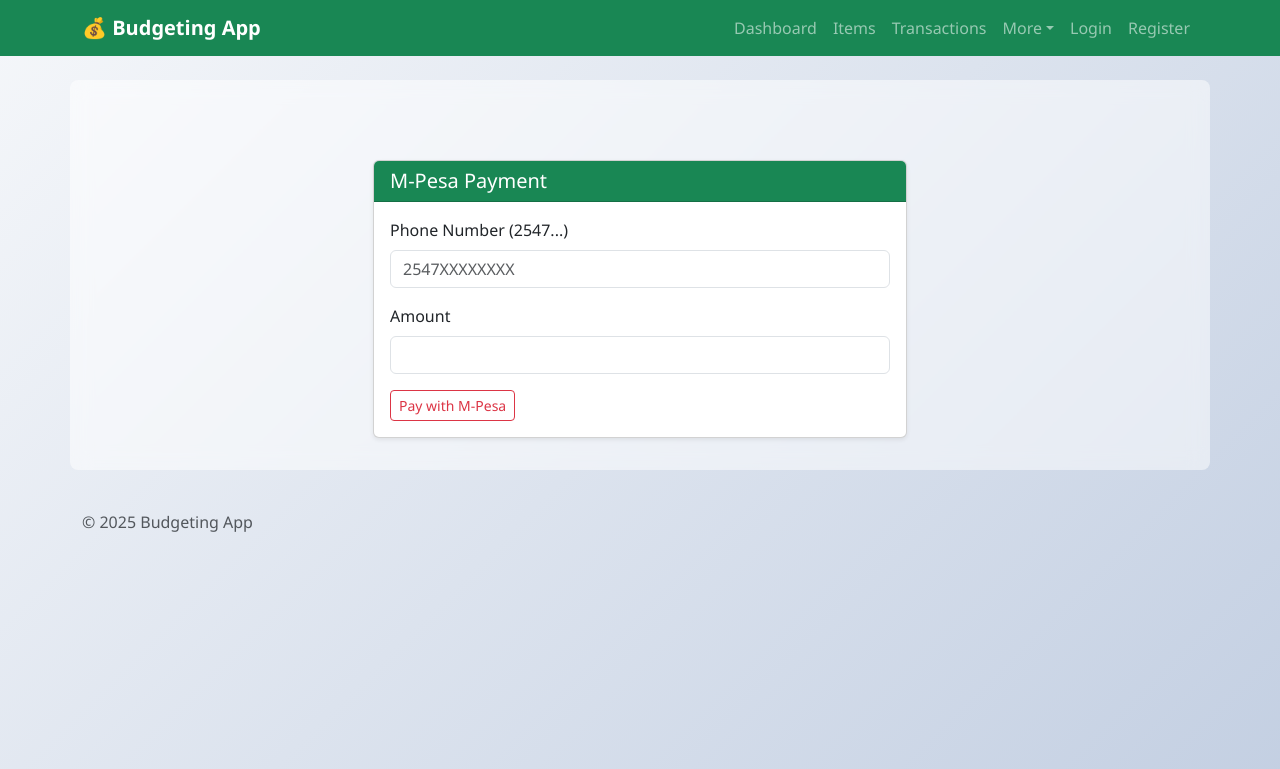
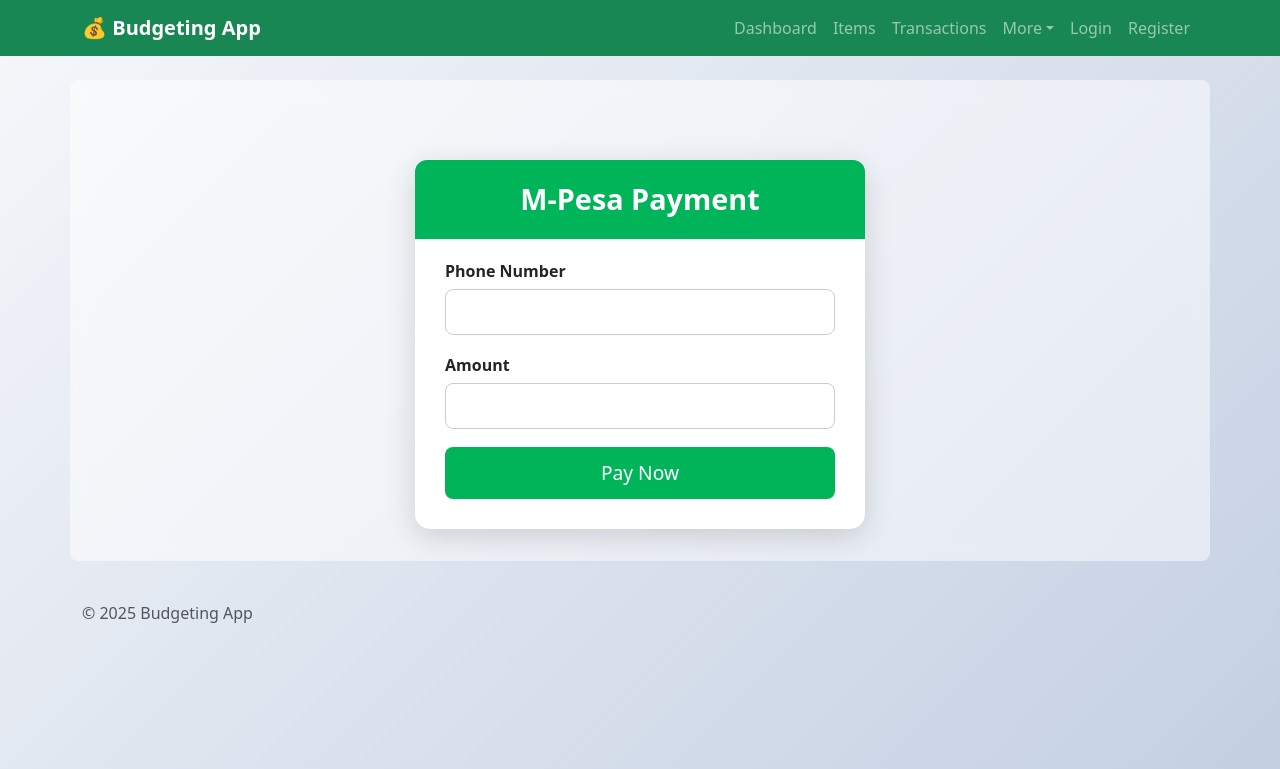
Before and after one commit to AlukweClaid/Budgeting-Application, a Django app: page /BudgetingApp/payments/ in a window 1280 px wide. Shown: the top 769 px of the page. Run offline with Django 5.2, Linux system fonts and the light colour scheme.

Commit message:
other touches

```diff
--- a/BudgetingApp/forms.py
+++ b/BudgetingApp/forms.py
@@ -131,3 +131,10 @@ class PaymentForm(forms.Form):
         super().__init__(*args, **kwargs)
         if user is not None:
             self.fields['budget_item'].queryset = BudgetItem.objects.filter(owner=user)
+
+# M-PESA PAYMENT FORM
+from django import forms
+
+class PaymentForm(forms.Form):
+    phone_number = forms.CharField(max_length=12, label="Phone Number")
+    amount = forms.IntegerField(label="Amount")
--- a/BudgetingApp/templates/BudgetingApp/base.html
+++ b/BudgetingApp/templates/BudgetingApp/base.html
@@ -176,7 +176,7 @@
       <div class="container">&copy; {% now "Y" %} Budgeting App</div>
     </footer>
 
-    <script
+    <script defer
       src="https://cdn.jsdelivr.net/npm/bootstrap@5.3.2/dist/js/bootstrap.bundle.min.js"
       crossorigin="anonymous"
     ></script>
--- a/BudgetingApp/templates/BudgetingApp/payment_form.html
+++ b/BudgetingApp/templates/BudgetingApp/payment_form.html
@@ -1,22 +1,111 @@
 {% extends 'BudgetingApp/base.html' %}
 {% block content %}
-<div class="container mt-5 col-md-6">
-  <div class="card shadow-sm">
-    <div class="card-header bg-success text-white"><h5 class="mb-0">M-Pesa Payment</h5></div>
-    <div class="card-body">
-      <form method="post">
-        {% csrf_token %}
-        <div class="mb-3">
-          <label class="form-label">Phone Number (2547...)</label>
-          <input name="phone" type="text" class="form-control" placeholder="2547XXXXXXXX" required value="{{ phone|default:'' }}">
+{% load static %}
+<!DOCTYPE html>
+<html>
+<head>
+    <title>M-Pesa Payment</title>
+    <link rel="stylesheet" href="https://cdn.jsdelivr.net/npm/bootstrap@5.3.0/dist/css/bootstrap.min.css">
+
+   <style>
+    /* Card container */
+    .mpesa-card {
+        max-width: 450px;
+        margin: 0 auto;
+        border-radius: 15px;
+        padding: 30px;
+        background: white;
+        box-shadow: 0 8px 30px rgba(0, 0, 0, 0.15);
+    }
+
+    /* Header bar */
+    .mpesa-header {
+        background: #00b45a;
+        padding: 22px;
+        border-radius: 12px 12px 0 0;
+        text-align: center;
+        color: white;
+        margin: -30px -30px 20px -30px;
+    }
+
+    .mpesa-header h3 {
+        margin: 0;
+        font-weight: 700;
+        font-size: 1.8rem;
+    }
+
+    /* Make labels appear above inputs */
+    .form-label {
+        display: block;
+        font-weight: 600;
+        margin-bottom: 6px;
+        font-size: 1rem;
+    }
+
+    /* Style the form fields */
+    .mpesa-card input {
+        width: 100%;
+        padding: 10px 12px;
+        border-radius: 8px;
+        border: 1px solid #ccc;
+        font-size: 1rem;
+        margin-bottom: 18px;
+        transition: 0.2s;
+    }
+
+    .mpesa-card input:focus {
+        border-color: #00b45a;
+        box-shadow: 0 0 4px rgba(0, 180, 90, 0.4);
+        outline: none;
+    }
+
+    /* Button styling */
+    .mpesa-btn {
+        width: 100%;
+        background: #00b45a;
+        color: white;
+        border: none;
+        padding: 12px;
+        font-size: 1.2rem;
+        border-radius: 8px;
+        cursor: pointer;
+        transition: 0.24s;
+    }
+
+    .mpesa-btn:hover {
+        background: #00994c;
+    }
+</style>
+
+</head>
+
+<body>
+
+<div class="container mt-5">
+    <div class="mpesa-card">
+
+        <div class="mpesa-header">
+            <h3>M-Pesa Payment</h3>
         </div>
-        <div class="mb-3">
-          <label class="form-label">Amount</label>
-          <input name="amount" type="number" class="form-control" required value="{{ amount|default:'' }}">
-        </div>
-        <a href="{% url 'index' %}" class="btn btn-sm btn-outline-danger">Pay with M-Pesa</a>
-      </form>
+
+        <form method="POST" action="{% url 'process_payment' %}">
+            {% csrf_token %}
+
+            <label class="form-label">Phone Number</label>
+            {{ form.phone_number }}
+
+            <label class="form-label">Amount</label>
+            {{ form.amount }}
+
+            <button class="mpesa-btn">Pay Now</button>
+        </form>
     </div>
-  </div>
 </div>
+
+
+</body>
+</html>
+
+
+
 {% endblock %}
--- a/BudgetingApp/urls.py
+++ b/BudgetingApp/urls.py
@@ -63,8 +63,12 @@ urlpatterns = [
     path('reports/<int:pk>/', views.FinancialReportDetailView.as_view(), name='financialreport-detail'),
 
     # MPESA Payment routes
-    path('payments/', views.payment, name='payments'),
-    path('mpesa-callback/', views.mpesa_callback, name='mpesa-callback'),
-    path('payment-success/', views.payment_success, name='payment-success'),
-    path('index/', views.index, name='index'),
+
+   # M-PESA PAYMENT URLS
+path('payments/', views.payment_form, name='payments'),
+path('pay/process/', views.process_payment, name='process_payment'),
+path('mpesa-callback/', views.mpesa_callback, name='mpesa-callback'),
+#path('index/', views.index, name='index'),
+
+
 ]
--- a/BudgetingApp/views.py
+++ b/BudgetingApp/views.py
@@ -54,7 +54,7 @@ from .forms import (
 # -----------------------------
 def index(request):
     cl = MpesaClient()
-    phone_number = '0110085152'
+    phone_number = '071XXXXXXX'
     amount = 1
     account_reference = 'reference'
     transaction_desc = 'Description'
@@ -474,75 +474,57 @@ class FinancialReportDetailView(LoginRequiredMixin, DetailView):
 
 
 
-
-def payment(request):
-    """
-    Display payment form and trigger STK push on POST.
-    Uses MPESA credentials from Django settings.
-    """
-    if request.method == "POST":
-        phone = request.POST.get("phone")
-        amount = request.POST.get("amount")
-
-        # basic validation
-        if not phone or not amount:
-            from django.contrib import messages
-            messages.error(request, "Phone and amount are required.")
-            return render(request, "BudgetingApp/payment_form.html", {"phone": phone, "amount": amount})
-
-        try:
-            # get access token
-            token_url = "https://sandbox.safaricom.co.ke/oauth/v1/generate?grant_type=client_credentials"
-            r = requests.get(token_url, auth=(settings.MPESA_CONSUMER_KEY, settings.MPESA_CONSUMER_SECRET), timeout=30)
-            r.raise_for_status()
-            access_token = r.json().get("access_token")
-
-            shortcode = settings.MPESA_EXPRESS_SHORTCODE
-            passkey = settings.MPESA_PASSKEY
-            timestamp = datetime.now().strftime("%Y%m%d%H%M%S")
-            password = base64.b64encode(f"{shortcode}{passkey}{timestamp}".encode()).decode()
-
-            payload = {
-                "BusinessShortCode": shortcode,
-                "Password": password,
-                "Timestamp": timestamp,
-                "TransactionType": "CustomerPayBillOnline",
-                "Amount": int(amount),
-                "PartyA": phone,
-                "PartyB": shortcode,
-                "PhoneNumber": phone,
-                "CallBackURL": request.build_absolute_uri("/BudgetingApp/mpesa-callback/"),
-                "AccountReference": "BudgetingApp",
-                "TransactionDesc": "Budget payment"
-            }
-
-            headers = {"Authorization": f"Bearer {access_token}", "Content-Type": "application/json"}
-            stk_url = "https://sandbox.safaricom.co.ke/mpesa/stkpush/v1/processrequest"
-            resp = requests.post(stk_url, json=payload, headers=headers, timeout=30)
-            resp.raise_for_status()
-            # Pass response to template or messages
-            from django.contrib import messages
-            messages.success(request, "STK Push sent. Check your phone to complete the payment.")
-            return redirect("payment-success")
-        except Exception as e:
-            from django.contrib import messages
-            messages.error(request, f"Error sending STK Push: {e}")
-            return render(request, "BudgetingApp/payment_form.html", {"phone": phone, "amount": amount})
-
-    return render(request, "BudgetingApp/payment_form.html")
+## M-PESA PAYMENT VIEWS
+from django.shortcuts import render, redirect
+from django.http import HttpResponse
+from .forms import PaymentForm
 
 
-def payment_success(request):
-    return render(request, "BudgetingApp/payment_success.html")
+def payment_form(request):
+    form = PaymentForm()
+    return render(request, "BudgetingApp/payment_form.html", {"form": form})
 
+def process_payment(request):
+    if request.method == "POST":
+        form = PaymentForm(request.POST)
+        if form.is_valid():
+            phone_number = form.cleaned_data["phone_number"]
+            amount = form.cleaned_data["amount"]
 
+            cl = MpesaClient()
+            account_reference = "reference"
+            transaction_desc = "Website Payment"
+            callback_url = "https://api.darajambili.com/express-payment"
+
+            response = cl.stk_push(
+                phone_number,
+                amount,
+                account_reference,
+                transaction_desc,
+                callback_url,
+            )
+
+            return render(request, "BudgetingApp/payment_success.html", {"response": response})
+
+    return redirect("payment_form")
+# -----------------------------
+# PAYMENT HISTORY VIEW
+# -----------------------------
+def payment_history(request):
+    payments = Payment.objects.filter(user=request.user).order_by("-created_at")
+    return render(request, "payment_history.html", {"payments": payments})
+
+# -----------------------------
+# M-PESA CALLBACK VIEW
+# -----------------------------
 @csrf_exempt
 def mpesa_callback(request):
-    try:
-        data = json.loads(request.body.decode("utf-8"))
-        # Here you could parse the callback and save to DB or update transaction status
-        print("Mpesa callback received:", data)
-        return JsonResponse({"ResultCode": 0, "ResultDesc": "Callback processed"})
-    except Exception as e:
-        print("Mpesa callback parse error:", e)
-        return JsonResponse({"ResultCode": 1, "ResultDesc": "Error parsing callback"}, status=400)
+    data = json.loads(request.body.decode('utf-8'))
+    print("MPESA CALLBACK RECEIVED:", data)
+    return JsonResponse({"ResultCode": 0, "ResultDesc": "Accepted"})
+
+# -----------------------------
+# PAYMENT SUCCESS VIEW
+# -----------------------------
+def payment_success(request):
+    return render(request, 'payment_success.html')
--- a/Budgetingproject/settings.py
+++ b/Budgetingproject/settings.py
@@ -56,7 +56,7 @@ ROOT_URLCONF = 'Budgetingproject.urls'
 TEMPLATES = [
     {
         'BACKEND': 'django.template.backends.django.DjangoTemplates',
-        'DIRS': [],
+        'DIRS': [  ],
         'APP_DIRS': True,
         'OPTIONS': {
             'context_processors': [
```
Also changed, not shown: BudgetingApp/models.py (+58 -17 lines), BudgetingApp/templates/BudgetingApp/payment_success.html (+19 -4 lines), BudgetingApp/templates/BudgetingApp/payments_history.html (added, +50 -0 lines), BudgetingApp/migrations/0007_remove_payment_updated_at_and_more.py (added), db.sqlite3.
